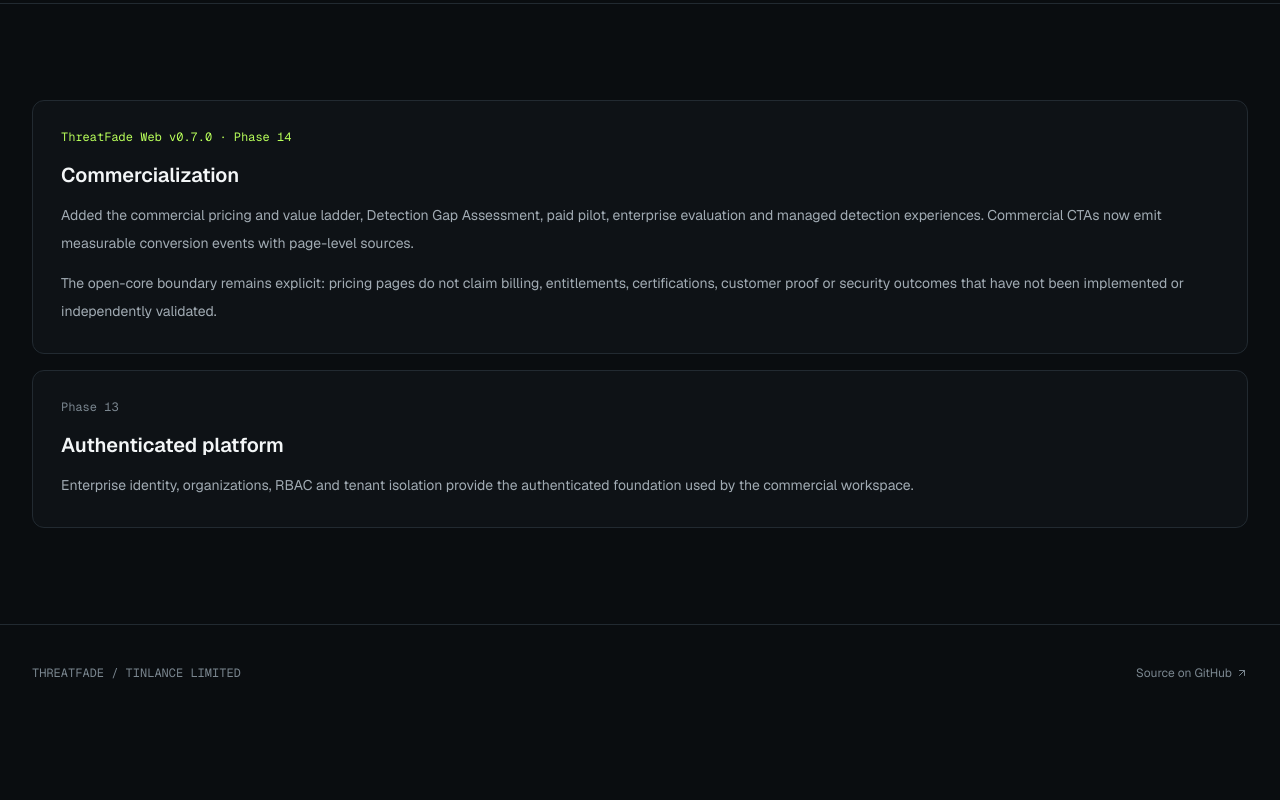
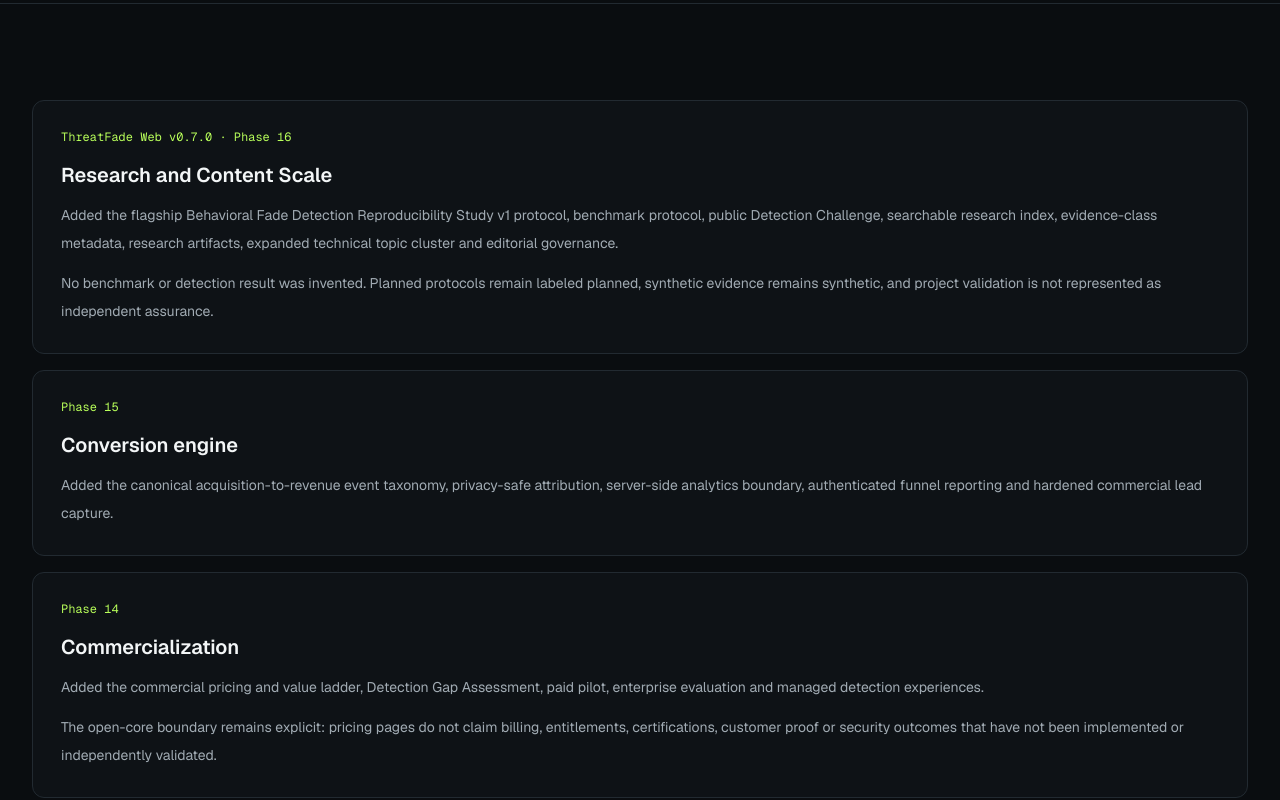
Before and after one commit to LloydCoder/tinlance-threatfade-web, a Next.js app: page /changelog in a window 1280 px wide. Shown: the part 500-1300 px from the top of the page. Before the commit the page ends 1221 px from the top, so only its background shows below. Built offline with nearby package versions, Linux system fonts and the light colour scheme.

Commit message:
docs(changelog): add Phase 15 and Phase 16 entries

```diff
--- a/app/changelog/page.tsx
+++ b/app/changelog/page.tsx
@@ -3,35 +3,29 @@ import { siteConfig } from "@/config/site";
 
 export default function ChangelogPage() {
   return (
-    <PageShell
-      eyebrow="Changelog"
-      title="Track the system as it evolves."
-      description="The public changelog connects website releases to verified implementation and documentation evidence rather than marketing claims."
-    >
+    <PageShell eyebrow="Changelog" title="Track the system as it evolves." description="The public changelog connects website releases to verified implementation and documentation evidence rather than marketing claims.">
       <div className="space-y-4">
         <article className="rounded-xl border border-[var(--tf-line)] bg-[var(--tf-panel)] p-7">
-          <div className="font-mono text-xs text-[var(--tf-signal)]">
-            ThreatFade Web v{siteConfig.version} · Phase 14
-          </div>
+          <div className="font-mono text-xs text-[var(--tf-signal)]">ThreatFade Web v{siteConfig.version} · Phase 16</div>
+          <h2 className="mt-4 text-xl font-semibold">Research and Content Scale</h2>
+          <p className="mt-3 text-sm leading-7 text-[var(--tf-text-muted)]">Added the flagship Behavioral Fade Detection Reproducibility Study v1 protocol, benchmark protocol, public Detection Challenge, searchable research index, evidence-class metadata, research artifacts, expanded technical topic cluster and editorial governance.</p>
+          <p className="mt-3 text-sm leading-7 text-[var(--tf-text-muted)]">No benchmark or detection result was invented. Planned protocols remain labeled planned, synthetic evidence remains synthetic, and project validation is not represented as independent assurance.</p>
+        </article>
+        <article className="rounded-xl border border-[var(--tf-line)] bg-[var(--tf-panel)] p-7">
+          <div className="font-mono text-xs text-[var(--tf-signal)]">Phase 15</div>
+          <h2 className="mt-4 text-xl font-semibold">Conversion engine</h2>
+          <p className="mt-3 text-sm leading-7 text-[var(--tf-text-muted)]">Added the canonical acquisition-to-revenue event taxonomy, privacy-safe attribution, server-side analytics boundary, authenticated funnel reporting and hardened commercial lead capture.</p>
+        </article>
+        <article className="rounded-xl border border-[var(--tf-line)] bg-[var(--tf-panel)] p-7">
+          <div className="font-mono text-xs text-[var(--tf-signal)]">Phase 14</div>
           <h2 className="mt-4 text-xl font-semibold">Commercialization</h2>
-          <p className="mt-3 text-sm leading-7 text-[var(--tf-text-muted)]">
-            Added the commercial pricing and value ladder, Detection Gap Assessment, paid pilot,
-            enterprise evaluation and managed detection experiences. Commercial CTAs now emit
-            measurable conversion events with page-level sources.
-          </p>
-          <p className="mt-3 text-sm leading-7 text-[var(--tf-text-muted)]">
-            The open-core boundary remains explicit: pricing pages do not claim billing,
-            entitlements, certifications, customer proof or security outcomes that have not been
-            implemented or independently validated.
-          </p>
+          <p className="mt-3 text-sm leading-7 text-[var(--tf-text-muted)]">Added the commercial pricing and value ladder, Detection Gap Assessment, paid pilot, enterprise evaluation and managed detection experiences.</p>
+          <p className="mt-3 text-sm leading-7 text-[var(--tf-text-muted)]">The open-core boundary remains explicit: pricing pages do not claim billing, entitlements, certifications, customer proof or security outcomes that have not been implemented or independently validated.</p>
         </article>
         <article className="rounded-xl border border-[var(--tf-line)] bg-[var(--tf-panel)] p-7">
           <div className="font-mono text-xs text-[var(--tf-text-subtle)]">Phase 13</div>
           <h2 className="mt-4 text-xl font-semibold">Authenticated platform</h2>
-          <p className="mt-3 text-sm leading-7 text-[var(--tf-text-muted)]">
-            Enterprise identity, organizations, RBAC and tenant isolation provide the authenticated
-            foundation used by the commercial workspace.
-          </p>
+          <p className="mt-3 text-sm leading-7 text-[var(--tf-text-muted)]">Enterprise identity, organizations, RBAC and tenant isolation provide the authenticated foundation used by the commercial workspace.</p>
         </article>
       </div>
     </PageShell>
```
